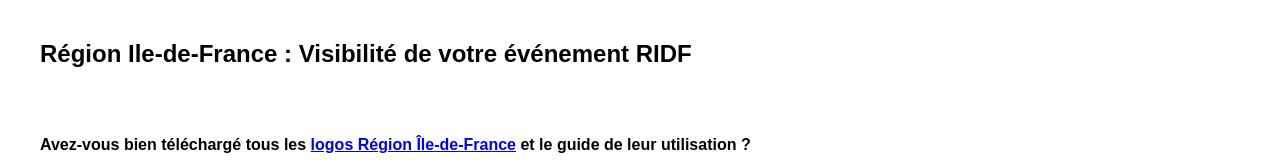
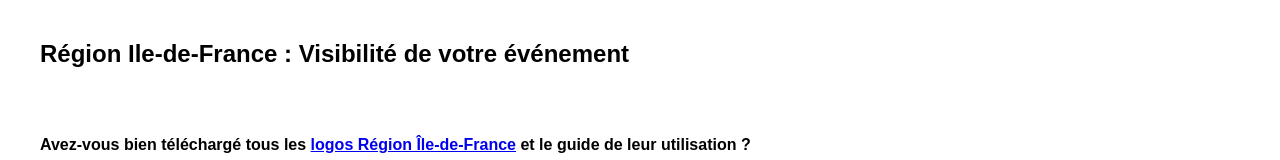
Before and after one commit to Soloqi75/questionnaire-visibilite, a plain HTML site: page index.html in a window 1280 px wide. Shown: the top 160 px of the page. Drawn offline with Linux system fonts and the light colour scheme.

Commit message:
Update index.html

```diff
--- a/index.html
+++ b/index.html
@@ -125,7 +125,7 @@
     </script>
 </head>
 <body>
-    <h2>Région Ile-de-France : Visibilité de votre événement RIDF</h2>
+    <h2>Région Ile-de-France : Visibilité de votre événement</h2>
     <form id="visibilityForm">
         <input type="hidden" name="dateEvent" id="dateEvent">
         <input type="hidden" name="id" id="id">
```
